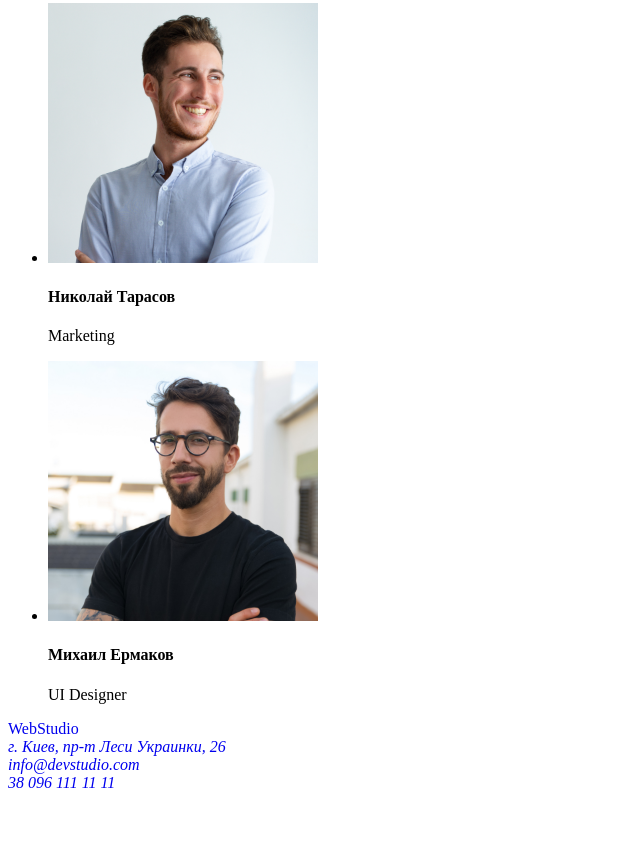
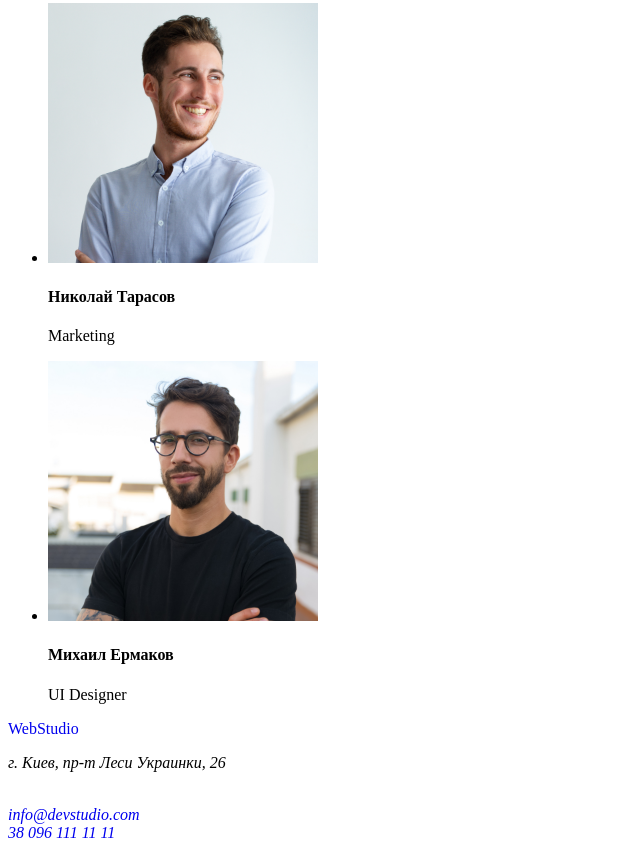
Before and after one commit to srg72/goit-markup-hw-01, a plain HTML site: page index.html in a window 1280 px wide. Shown: the part 2280-3130 px from the top of the page, without its empty margins (0-640 px from the left). Before the commit the page ends 3080 px from the top, so only its background shows below. Drawn offline with Linux system fonts and the light colour scheme.

Commit message:
виправлення дз

```diff
--- a/index.html
+++ b/index.html
@@ -153,15 +153,7 @@
         >WebStudio</a
       >
       <address>
-        <a
-          class="footer-adres"
-          style="text-decoration: none"
-          target="_blank"
-          rel="noopener noreferrer"
-          href="https://www.google.com/search?q=%D0%B3.+%D0%9A%D0%B8%D0%B5%D0%B2%2C+%D0%BF%D1%80-%D1%82+%D0%9B%D0%B5%D1%81%D0%B8+%D0%A3%D0%BA%D1%80%D0%B0%D0%B8%D0%BD%D0%BA%D0%B8%2C+26&oq=%D0%B3.+%D0%9A%D0%B8%D0%B5%D0%B2%2C+%D0%BF%D1%80-%D1%82+%D0%9B%D0%B5%D1%81%D0%B8+%D0%A3%D0%BA%D1%80%D0%B0%D0%B8%D0%BD%D0%BA%D0%B8%2C+26&aqs=chrome..69i57j0i512.3594j0j4&sourceid=chrome&ie=UTF-8"
-        >
-          г. Киев, пр-т Леси Украинки, 26</a
-        >
+        <p class="footer-adres">г. Киев, пр-т Леси Украинки, 26</p>
         <br />
         <a
           class="footer-mail"
```
